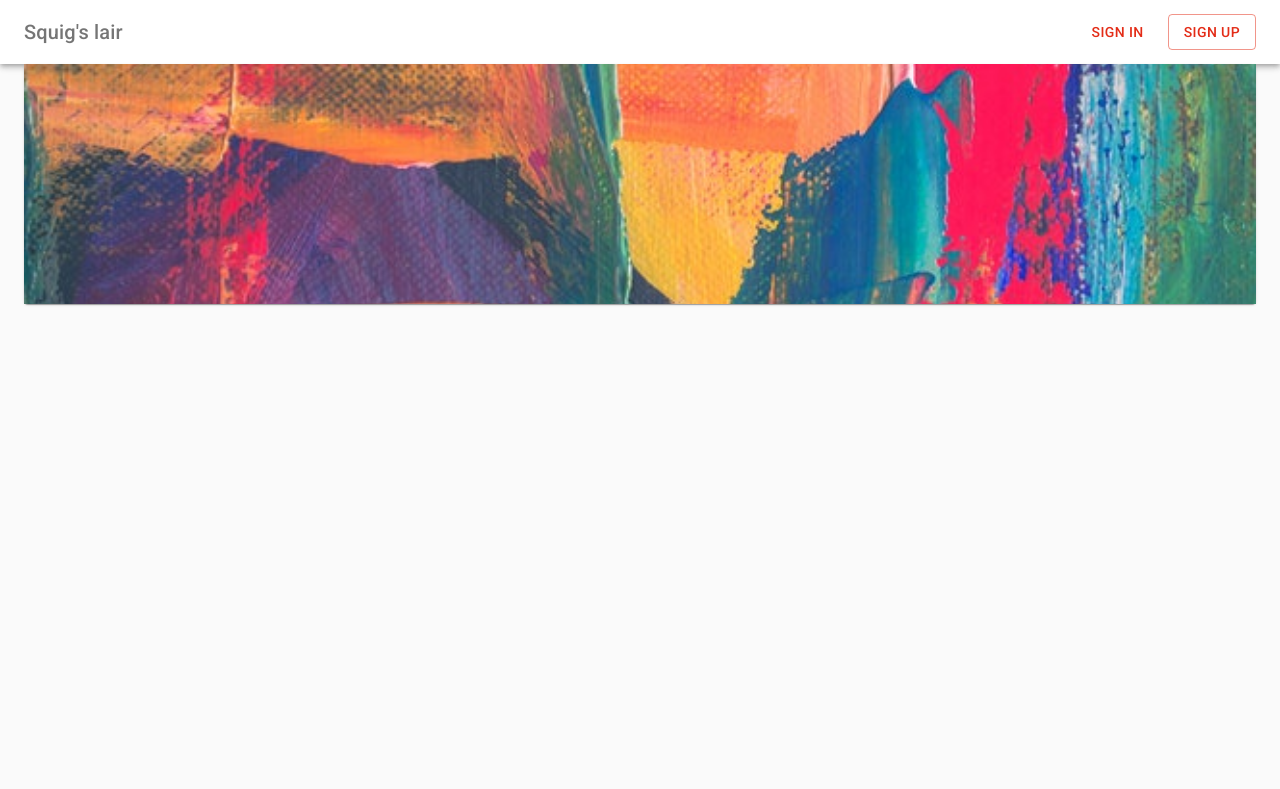
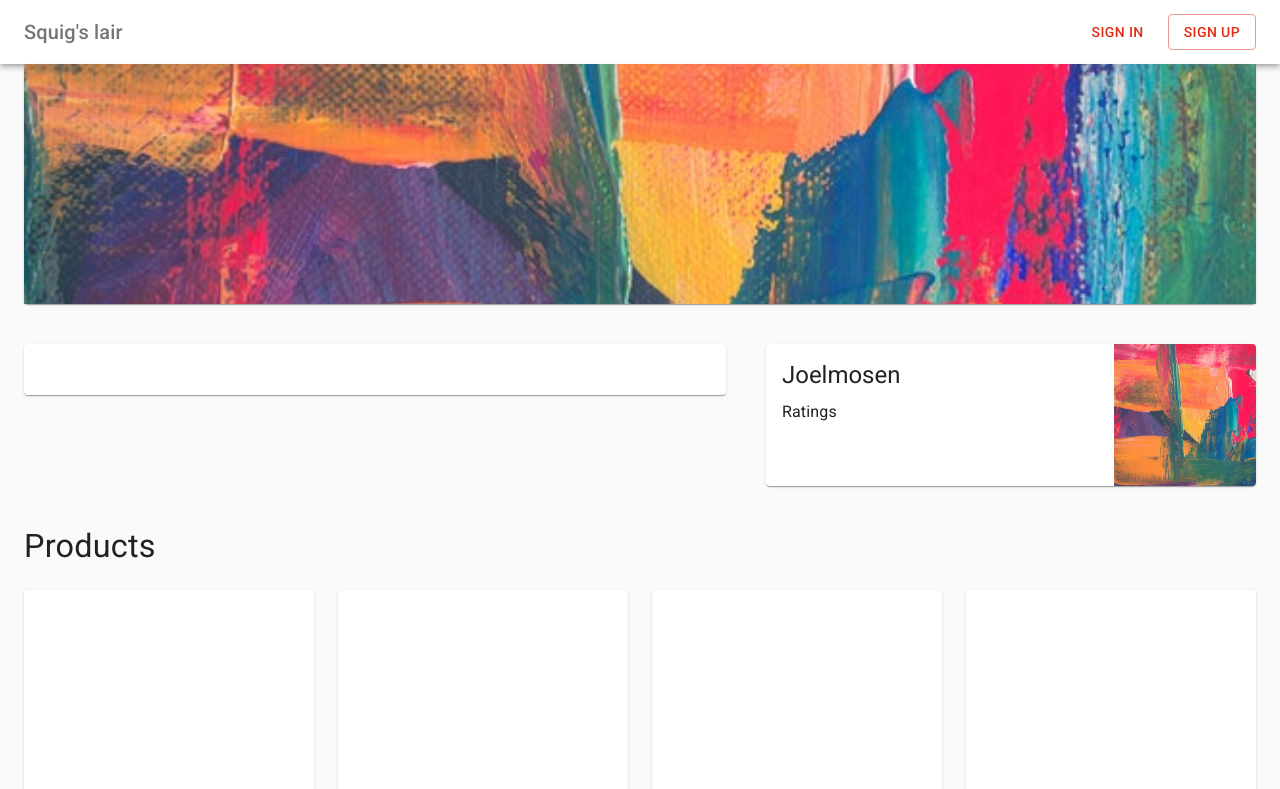
Before and after one commit to Menyten/dnd-commissions-frontend, a React (Create React App) app: page /shop/1 in a window 1280 px wide. Shown: the top 789 px of the page. Built offline with nearby package versions, Linux system fonts and the light colour scheme; no server answers.

Commit message:
first draft for shop layout

```diff
--- a/src/styles/start/shopcard/shopCardStyles.js
+++ b/src/styles/start/shopcard/shopCardStyles.js
@@ -2,7 +2,7 @@ import { makeStyles } from '@material-ui/core/styles';
 
 const useStyles = makeStyles(theme => ({
   root: {
-    width: 260
+    width: '100%'
   },
   media: {
     height: 180
--- a/src/views/shop/Shop.js
+++ b/src/views/shop/Shop.js
@@ -1,6 +1,15 @@
 import React, { useEffect, useContext } from 'react';
 import { useParams } from 'react-router-dom';
-import { Container, Grid, Paper, Typography } from '@material-ui/core';
+import {
+  Container,
+  Grid,
+  Paper,
+  Typography,
+  Card,
+  CardContent,
+  CardMedia,
+  Box
+} from '@material-ui/core';
 
 import NavBar from '../../components/common/navbar/NavBar';
 
@@ -14,6 +23,7 @@ import query from '../../graphql/queries/fetchShop';
 
 import { GlobalContext } from '../../context/GlobalState';
 import { setShop } from '../../context/actions/shopActions';
+import ShopCard from '../../components/start/card/ShopCard';
 
 const useStyles = makeStyles({
   banner: {
@@ -24,6 +34,16 @@ const useStyles = makeStyles({
     objectFit: 'cover',
     height: '15rem',
     width: '100%'
+  },
+  card: {
+    display: 'flex'
+  },
+  content: {
+    flex: 1
+  },
+  profileImage: {
+    height: 142,
+    width: 142
   }
 });
 
@@ -58,12 +78,57 @@ const Shop = () => {
               <img className={classes.image} src={template} alt="Shop image" />
             </Paper>
           </Grid>
+          <Grid item xs={12} md={7}>
+            <Card>
+              <CardContent>
+                <Typography variant="h4" component="h2" gutterBottom>
+                  {shop?.shopTitle}
+                </Typography>
+                <Typography>{shop?.shopDescription}</Typography>
+              </CardContent>
+            </Card>
+          </Grid>
+          <Grid item xs={12} md={5}>
+            <Card className={classes.card}>
+              <CardContent className={classes.content}>
+                <Typography variant="h5" component="h2" gutterBottom>
+                  Joelmosen
+                </Typography>
+                <Typography>Ratings</Typography>
+              </CardContent>
+              <CardMedia className={classes.profileImage} image={template} />
+            </Card>
+          </Grid>
           <Grid item xs={12}>
-            <Paper elevation={0}>
-              <Typography variant="h4" component="h2">
-                {shop?.shopTitle}
-              </Typography>
-            </Paper>
+            <Grid container spacing={3}>
+              <Grid item xs={12}>
+                <Typography variant="h4">Products</Typography>
+              </Grid>
+              <Grid item xs={12} sm={6} md={4} lg={3}>
+                <ShopCard
+                  shopTitle="Basic Sketch"
+                  shortShopDescription="I will draw a basic sketch in different poses for your character. It won't be super detailed"
+                />
+              </Grid>
+              <Grid item xs={12} sm={6} md={4} lg={3}>
+                <ShopCard
+                  shopTitle="Basic Sketch"
+                  shortShopDescription="I will draw a basic sketch in different poses for your character. It won't be super detailed"
+                />
+              </Grid>
+              <Grid item xs={12} sm={6} md={4} lg={3}>
+                <ShopCard
+                  shopTitle="Basic Sketch"
+                  shortShopDescription="I will draw a basic sketch in different poses for your character. It won't be super detailed"
+                />
+              </Grid>
+              <Grid item xs={12} sm={6} md={4} lg={3}>
+                <ShopCard
+                  shopTitle="Basic Sketch"
+                  shortShopDescription="I will draw a basic sketch in different poses for your character. It won't be super detailed"
+                />
+              </Grid>
+            </Grid>
           </Grid>
         </Grid>
       </Container>
```
